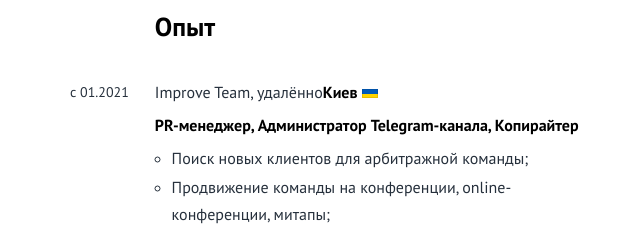
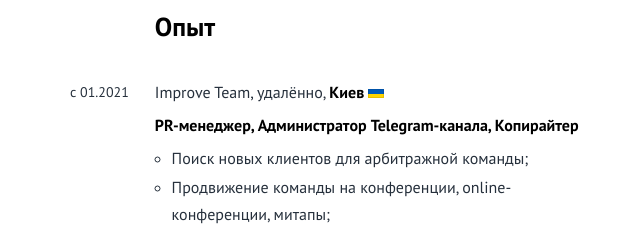
Before and after one commit to miroslavavavshko/miroslavavavshko.github.io, a plain HTML site: page ru.html in a window 1280 px wide. Shown: the part 489-724 px from the top of the page, 370-1010 px from the left. Drawn offline with Linux system fonts and the light colour scheme.

Commit message:
Update ru.html

```diff
--- a/ru.html
+++ b/ru.html
@@ -98,7 +98,7 @@
 					</tr>
 					<tr>
 						<td class="text-right">с 01.2021</td>
-						<td>Improve Team, удалённо<b>Киев <img alt="Украина" class="countries" src="../img/flag_ukraine.png"></b></td>
+						<td>Improve Team, удалённо, <b>Киев <img alt="Украина" class="countries" src="../img/flag_ukraine.png"></b></td>
 					</tr>
 					<tr class="withlist">
 						<td class="text-right"></td>
```
